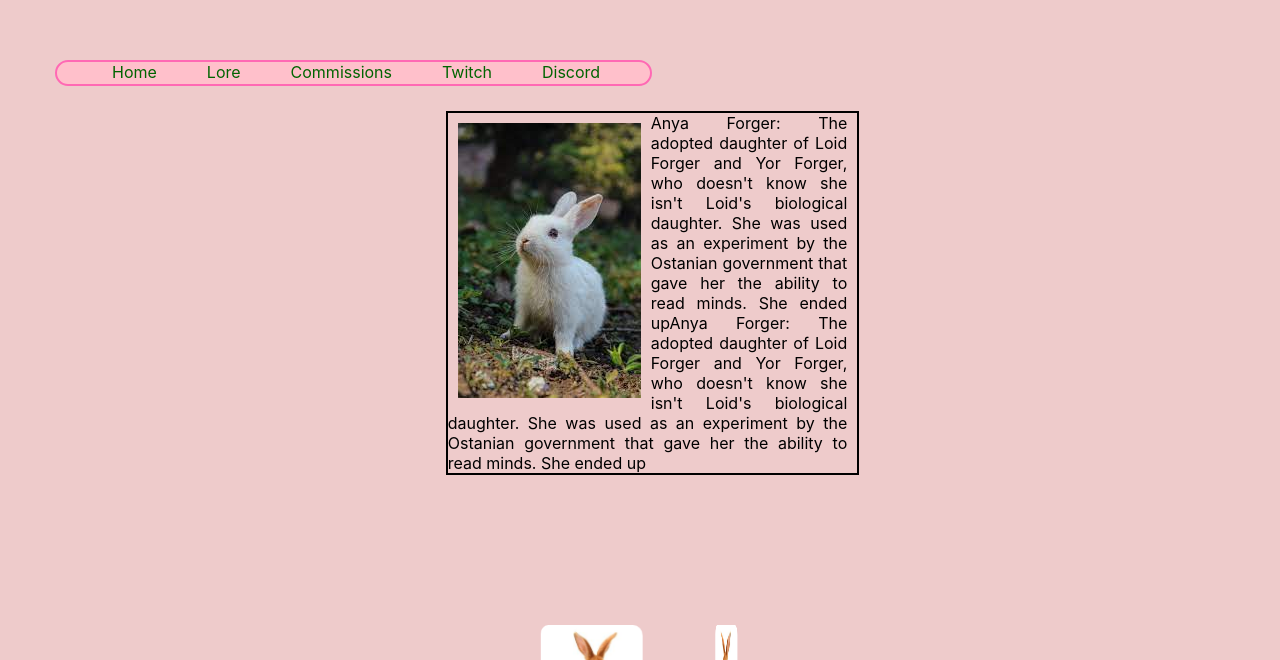
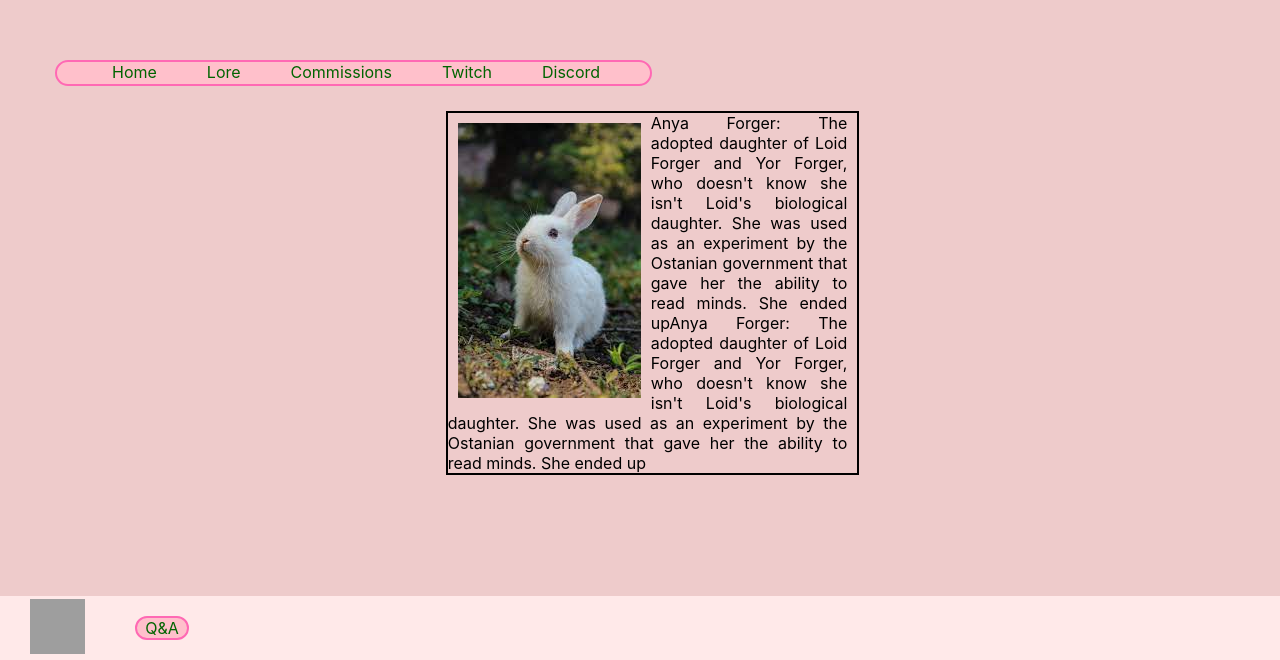
Before and after one commit to jmorales8/Bunnys-space, a React (Create React App) app in the folder ui/: page /home in a window 1280 px wide. Shown: the part 140-800 px from the top of the page. Built offline with nearby package versions, Linux system fonts and the light colour scheme; grey boxes are pictures that could not be loaded.

Commit message:
Fix footer layout

```diff
--- a/ui/src/App.scss
+++ b/ui/src/App.scss
@@ -9,13 +9,11 @@
 
 .footer {
   background-color: #ffe9e9;
-  padding: 0px 10px;
-  &__content {
-    display: flex;
-    &__address {
-      padding-right: 50px;
-    }
-  }
+  padding: 0px 30px;
+  position: absolute;
+  bottom: 0;
+  width: 100%;
+  height: 4rem;
 }
 
 /* width */
--- a/ui/src/App.tsx
+++ b/ui/src/App.tsx
@@ -6,6 +6,7 @@ import { Twitch } from "./pages/Twitch/Twitch";
 import { Commissions } from "./pages/Commissions/Commissions";
 import { Lore } from "./pages/Lore/Lore";
 import { Discord } from "./pages/Discord/Discord";
+import { Footer } from "./Footer/Footer";
 
 function App() {
   return (
@@ -21,34 +22,7 @@ function App() {
           <Route path="/discord" element={<Discord />}/>
         </Routes>
       </Router>
-      <section>
-        <div className="footer">
-          <div>
-            <h1>Contact us</h1>
-            <div>We’d love to hear from you! Please contact us with any questions or concerns.</div>
-            <button>CONTACT US</button>
-          </div>
-          <div className="footer__content">
-            <div className="footer__content__address">
-              <h3>ADDRESS</h3>
-              <p>
-                O Block Office<br />
-                6440 S Martin Luther King Dr<br />
-                Suite 6969<br />
-                Chicago, IL 60637
-              </p>
-            </div>
-            <div>
-              <h3>EMAIL & NUMBER</h3>
-              <p>
-                pinhead@696969669.com<br />
-                support@69696969.com<br />
-                +1 (312) 000-6969
-              </p>
-            </div>
-          </div>
-        </div>
-      </section>
+      <Footer />
     </div>
   );
 }
--- /dev/null
+++ b/ui/src/Footer/Footer.tsx
@@ -0,0 +1,24 @@
+interface FooterButtons {
+  label: string;
+  path: string;
+}
+
+const footerButtons: FooterButtons[] = [
+  { label: "Q&A", path: "/QA" },
+];
+export function Footer() {
+  return (
+    <footer className="footer">
+      <a className="footer__img" href="/home">
+        <img src="peachy.png" width="55" height="55"/>
+      </a>
+      {footerButtons.map((button) => {
+        return (
+          <a className="footer__button" href={button.path} key={button.label}>
+            {button.label}
+          </a>
+        )
+      })}
+    </footer>
+  )
+}
--- /dev/null
+++ b/ui/src/Footer/footer.scss
@@ -0,0 +1,17 @@
+.footer {
+  display: flex;
+  align-items: center;
+  &__img {
+    margin-right: 50px;
+  }
+  &__button{
+    display: inherit;
+    justify-content: center;
+    background-color: pink;
+    border: 2px solid hotpink;
+    border-radius: 20px;
+    text-decoration: none;
+    color: darkgreen;
+    width: 50px;
+  }
+}
--- a/ui/src/styles/styles.scss
+++ b/ui/src/styles/styles.scss
@@ -1,8 +1,12 @@
 // NavBar
 @import "../NavigationBar/navigationBar.scss";
 
+//Footer
+@import "../Footer/footer.scss";
+
 // Components
 @import "../components/imgCarousel.scss";
+
 // Home
 @import "../pages/Home/home.scss";
 @import "../pages/Home/Profile/profile.scss";
```
